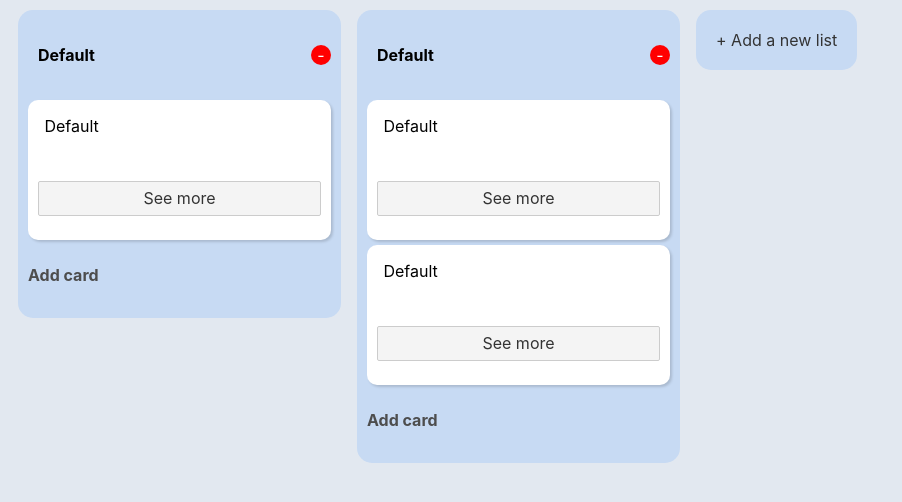
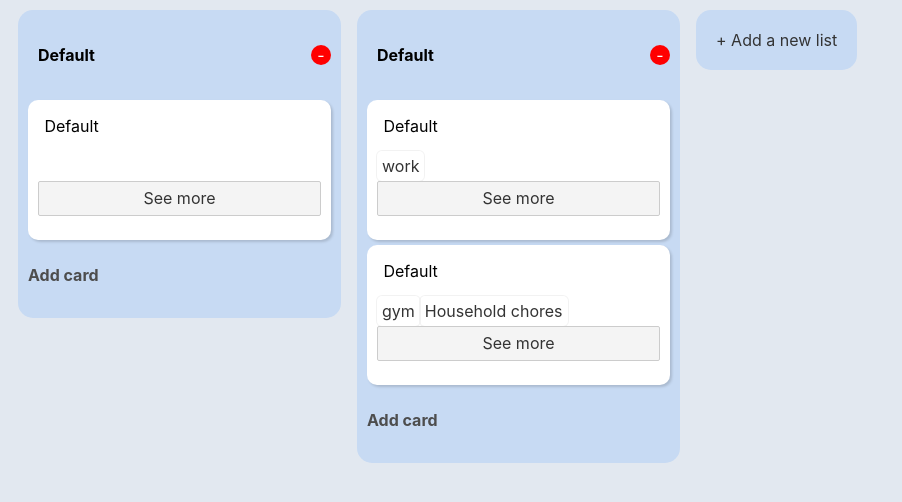
Before and after one commit to crisouteda/ToDo-Manager, a Svelte app: page / in a window 1280 px wide. Shown: the top 502 px of the page, without its empty margins (0-902 px from the left). Built offline with nearby package versions, Linux system fonts and the light colour scheme.

Commit message:
updated default content

```diff
--- a/src/stores/tasks.js
+++ b/src/stores/tasks.js
@@ -5,20 +5,23 @@ export function getTaskStore() {
     JSON.parse(localStorage.getItem("tasks")) || [
       {
         title: "default",
-        tasks: [{ title: "default", description: "default" }],
+        tasks: [{ title: "default", description: "default", tags: [] }],
       },
       {
         title: "default",
         tasks: [
-          { title: "default", description: "default" },
-          { title: "default", description: "default" },
+          { title: "default", description: "default", tags: ["work"] },
+          {
+            title: "default",
+            description: "default",
+            tags: ["gym", "Household chores"],
+          },
         ],
       },
     ]
   );
 
   taskPerCategory.subscribe((val) => {
-    console.log("subscribe");
     localStorage.setItem("tasks", JSON.stringify(val));
   });
 
```
